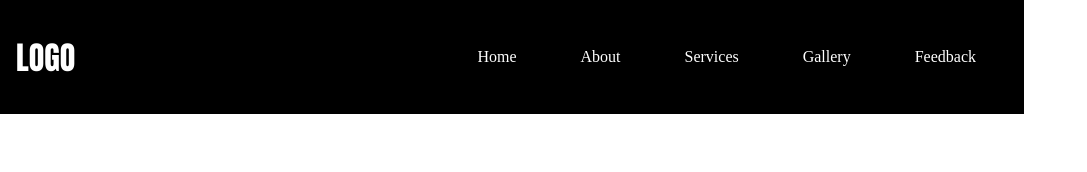
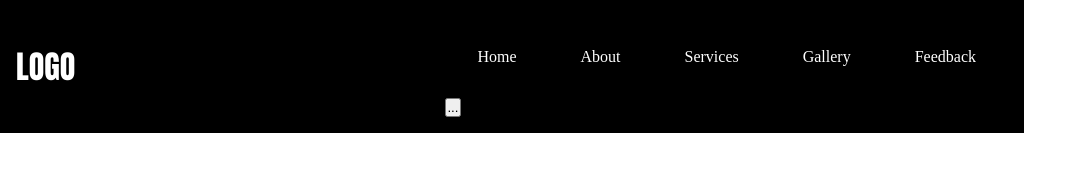
Before and after one commit to chhum-chanleak/brand, a plain HTML site: page index.html in a window 1280 px wide. Shown: the whole page, without its empty margins (0-1087 px from the left). Drawn offline with Linux system fonts and the light colour scheme.

Commit message:
feat: Add button index.html

```diff
--- a/index.html
+++ b/index.html
@@ -20,6 +20,9 @@
           <li><a href="#">Gallery</a></li>
           <li><a href="#">Feedback</a></li>
         </ul>
+        <button class="ellipsis-btn">
+          ...
+        </button>
       </nav>
     </header>
   </div>
```
